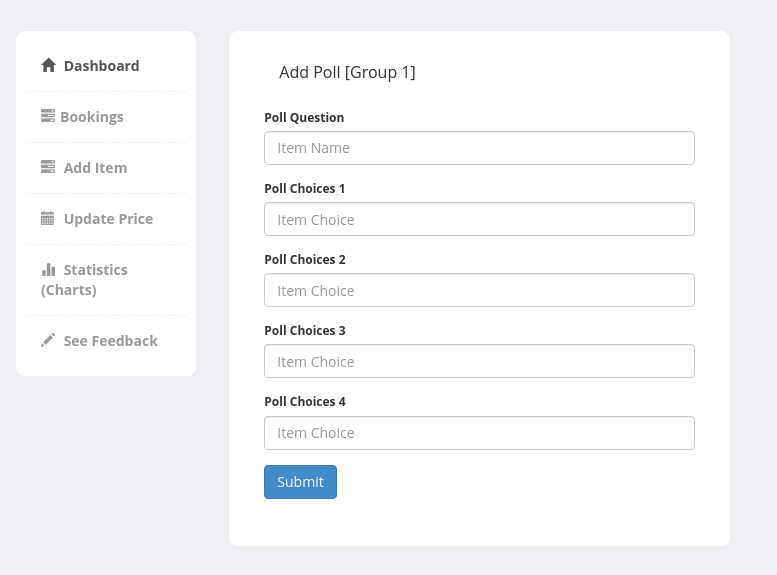
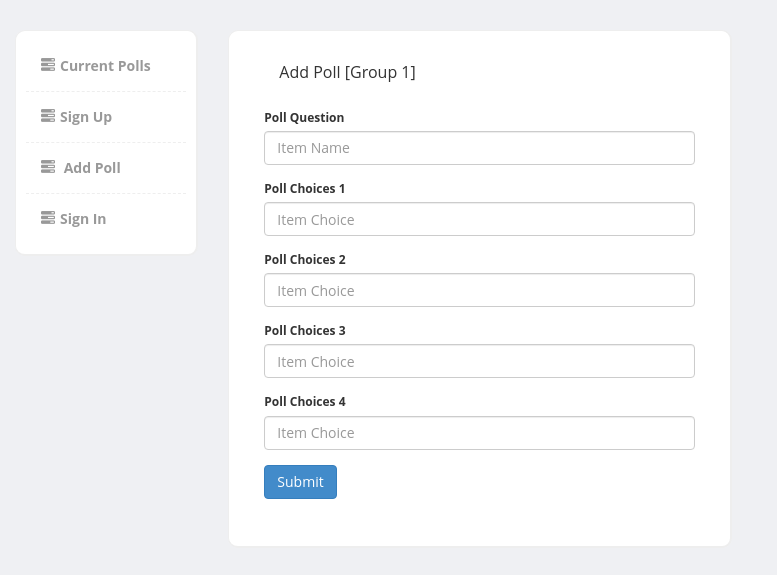
Before and after one commit to Man-Jain/Polling-App, a Flask app: page /forms in a window 1280 px wide. Shown: the part 50-625 px from the top of the page, without its empty margins (0-777 px from the left). Run offline with Flask 2, Linux system fonts and the light colour scheme; some libraries are stand-ins or nearby versions.

Commit message:
Added signup and login page and displaying poll data from firebase.

```diff
--- /dev/null
+++ b/app/firebase_connect.py
@@ -0,0 +1,42 @@
+import pyrebase
+
+config = {
+    "apiKey": "AIzaSyCHyxuD7e8MBGlvn8HZsteayRLMDeG2dFw",
+    "authDomain": "polling-app-6df2f.firebaseapp.com",
+    "databaseURL": "https://polling-app-6df2f.firebaseio.com",
+    "projectId": "polling-app-6df2f",
+    "storageBucket": "polling-app-6df2f.appspot.com",
+    "messagingSenderId": "482250806175"
+ }
+
+firebase = pyrebase.initialize_app(config)
+
+db = firebase.database()
+auth = firebase.auth()
+
+class Add_Poll:
+	def add_poll_group1(self, poll_data):
+		db.child("polls-data").child("group").child("group1").push(poll_data)
+		return "Done"
+	def add_poll_group2(self, poll_data):
+		db.child("polls-data").child("group").child("group2").push(poll_data)
+		return "Done"
+
+class Get_Polls:
+	def get_poll_group1(self):
+		get_polls=db.child("polls-data").child("group").child("group1").get()
+		return get_polls.val()
+	def get_poll_group2(self):
+		get_polls=db.child("polls-data").child("group").child("group1").get()
+		return get_polls.val()
+
+class SignUp:
+	def signup_user(self, email, password, user_name, user_group):
+		user = auth.create_user_with_email_and_password(email, password)
+		data = {"email": email,"group":user_group}
+		results = db.child("users").child(user_name).set(data, user['idToken'])
+
+class SignIn:
+	def signin_user(self, email, password):
+		user = auth.sign_in_with_email_and_password(email, password)
+		return user
--- a/app/routes.py
+++ b/app/routes.py
@@ -1,11 +1,23 @@
-from flask import render_template
+from flask import Flask, render_template
 from app import app
+from app.firebase_connect import Get_Polls
 
 @app.route('/')
 @app.route('/index')
 def index():
-    return render_template('index.html')
+	gp=Get_Polls()
+	polls=gp.get_poll_group1()
+	print(polls)
+	return render_template('index.html',poll=polls)
 
 @app.route('/forms')
 def forms():
     return render_template('forms.html')
+
+@app.route('/signup')
+def signup():
+	return render_template('signup.html')
+
+@app.route('/signin')
+def signin():
+	return render_template('login.html')
--- a/app/templates/base.html
+++ b/app/templates/base.html
@@ -54,13 +54,12 @@
 		  <div class="col-md-2">
 		  	<div class="sidebar content-box" style="display: block;">
                 <ul class="nav">
-                    <!-- Main menu -->
-                    <li class="current"><a href="{{ url_for('index') }}"><i class="glyphicon glyphicon-home"></i> Dashboard</a></li>
-					<li><a href="{{ url_for('index') }}"><i class="glyphicon glyphicon-tasks"></i>Bookings</a></li>
-					<li><a href="{{ url_for('forms') }}"><i class="glyphicon glyphicon-tasks"></i> Add Item</a></li>
-                    <li><a href="forms2.html"><i class="glyphicon glyphicon-calendar"></i> Update Price</a></li>
-                    <li><a href="stats.html"><i class="glyphicon glyphicon-stats"></i> Statistics (Charts)</a></li>
-                    <li><a href="feedback.html"><i class="glyphicon glyphicon-pencil"></i> See Feedback</a></li>
+                    <!-- Main menu
+                    <li class="current"><a href="{{ url_for('index') }}"><i class="glyphicon glyphicon-home"></i> Dashboard</a></li>-->
+					<li><a href="{{ url_for('index') }}"><i class="glyphicon glyphicon-tasks"></i>Current Polls</a></li>
+					<li><a href="{{ url_for('signup') }}"><i class="glyphicon glyphicon-tasks"></i>Sign Up</a></li>
+					<li><a href="{{ url_for('forms') }}"><i class="glyphicon glyphicon-tasks"></i> Add Poll</a></li>
+					<li><a href="{{ url_for('signin') }}"><i class="glyphicon glyphicon-tasks"></i>Sign In</a></li>
                 </ul>
              </div>
 		  </div>
```
Also changed, not shown: app/Data.py (deleted, +0 -22 lines), app/form_post.py (+25 -3 lines), app/templates/index.html (+26 -7 lines), app/templates/login.html (+5 -4 lines), app/templates/signup.html (+9 -5 lines), app/static/css/forms.css (deleted), app/static/css/stats.css (deleted).
